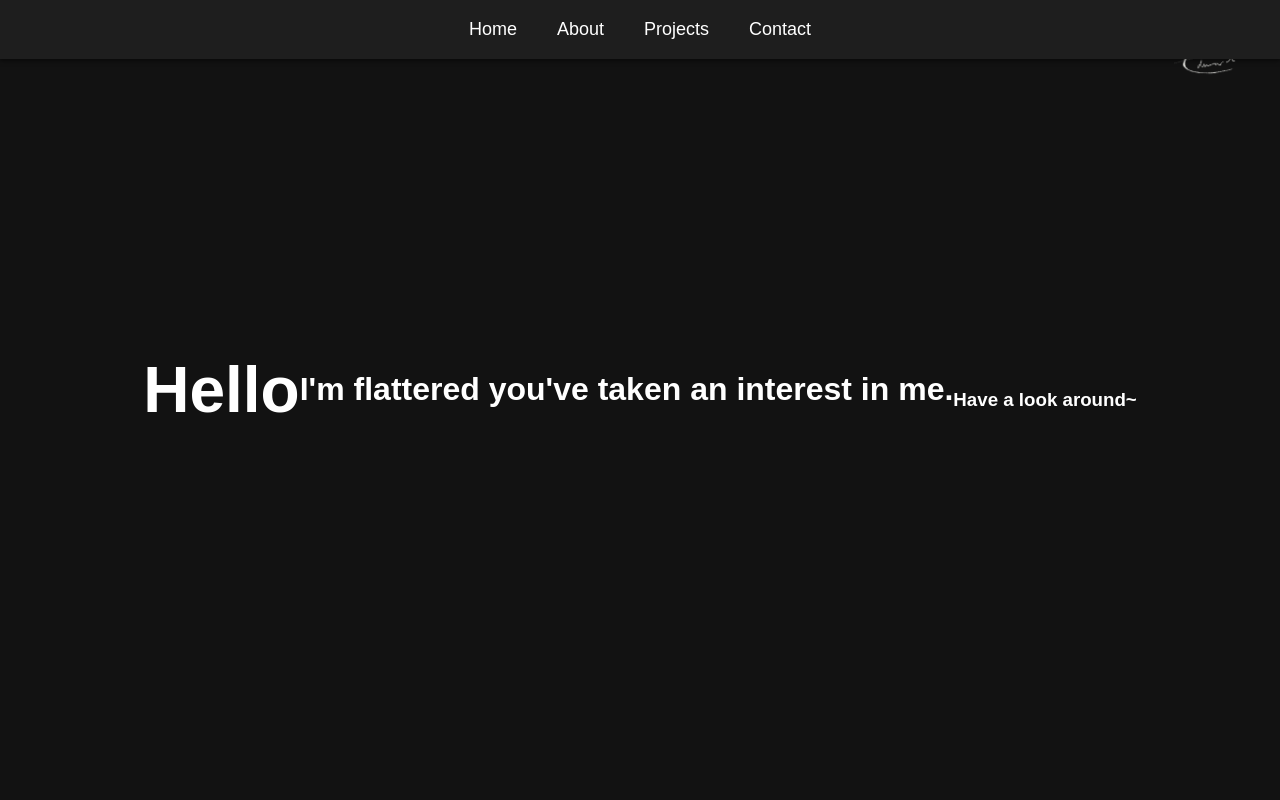
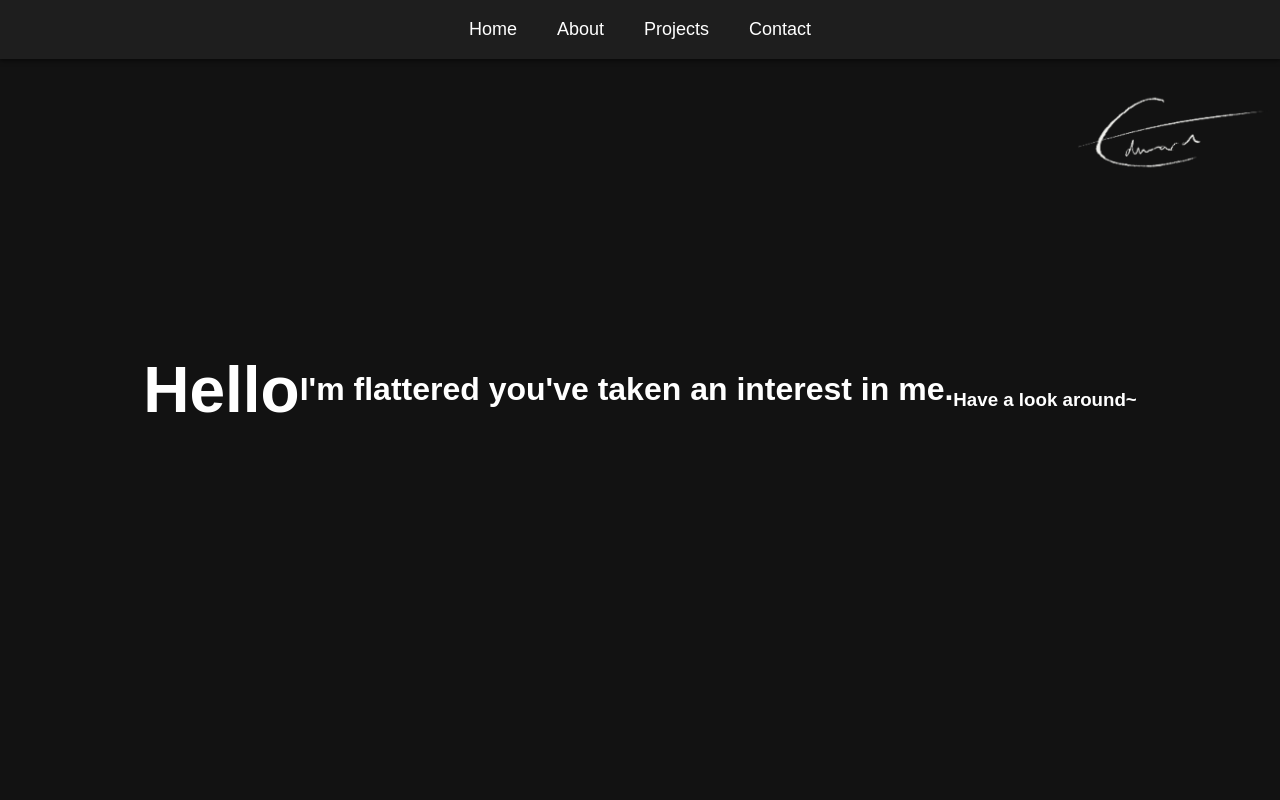
Before and after one commit to tangedy/my-portfolio, a React (Create React App) app: page / in a window 1280 px wide. Shown: the top 800 px of the page. Built offline with nearby package versions, Linux system fonts and the light colour scheme.

Commit message:
signature bigger

```diff
--- a/src/App.css
+++ b/src/App.css
@@ -53,9 +53,9 @@ a:hover {
 
 .signature {
   position: fixed;
-  top: 30px;
+  top: 80px;
   right: 10px;
-  width: 100px; /* Try reducing the size */
+  width: 200px; /* Try reducing the size */
   height: auto; /* This keeps the aspect ratio */
   z-index: 1000; /* Ensure it's on top */
   pointer-events: none; /* Makes sure it doesn't block interactions with other elements */
```
